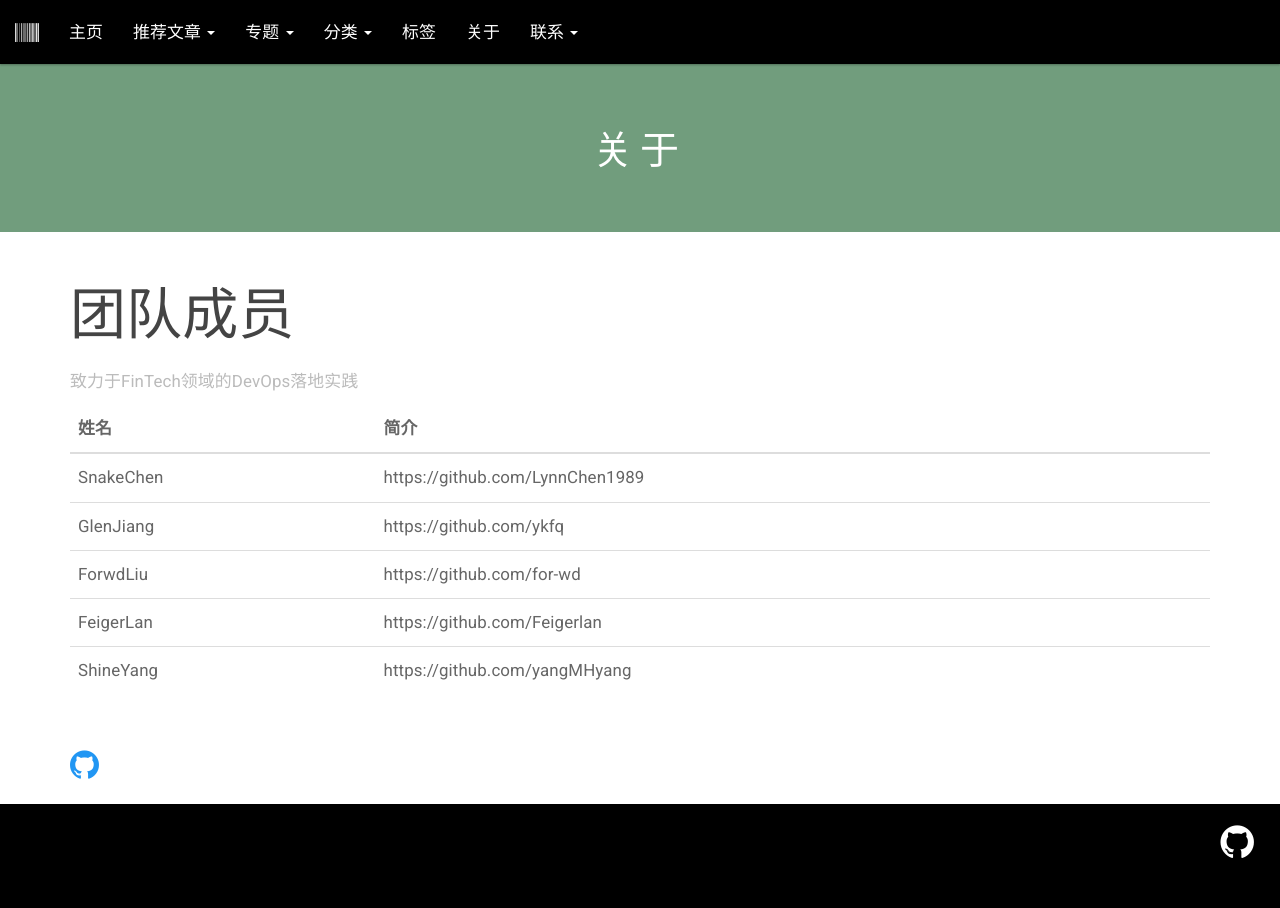
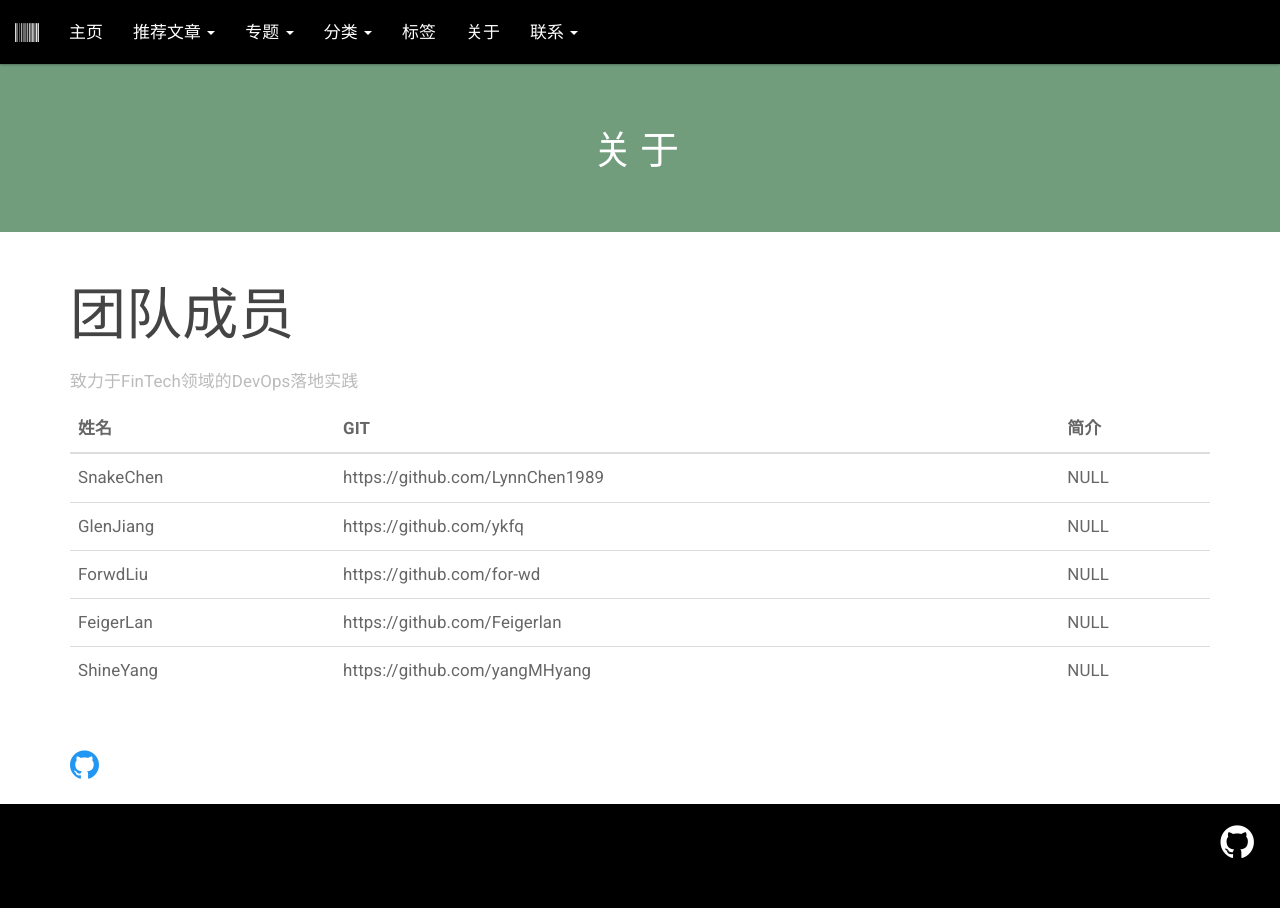
Before and after one commit to FinTechOps/FinTechOps.github.io, a Jekyll site: the page built from _pages/about.html, in a window 1280 px wide. Built offline with Jekyll 4.4.1, drawn with Linux system fonts in a browser that asks for light colours.

Commit message:
add user

```diff
--- a/_pages/about.html
+++ b/_pages/about.html
@@ -11,6 +11,7 @@ permalink: /about/
     <thead>
     <tr>
         <th>姓名</th>
+        <th>GIT</th>
         <th>简介</th>
     </tr>
     </thead>
@@ -18,22 +19,27 @@ permalink: /about/
     <tr>
         <td>SnakeChen</td>
         <td>https://github.com/LynnChen1989</td>
+        <td>NULL</td>
     </tr>
     <tr>
         <td>GlenJiang</td>
         <td>https://github.com/ykfq</td>
+        <td>NULL</td>
     </tr>
     <tr>
         <td>ForwdLiu</td>
         <td>https://github.com/for-wd</td>
+        <td>NULL</td>
     </tr>
     <tr>
         <td>FeigerLan</td>
         <td>https://github.com/Feigerlan</td>
+        <td>NULL</td>
     </tr>
      <tr>
         <td>ShineYang</td>
         <td>https://github.com/yangMHyang</td>
+        <td>NULL</td>
     </tr>
     </tbody>
 </table>
```
